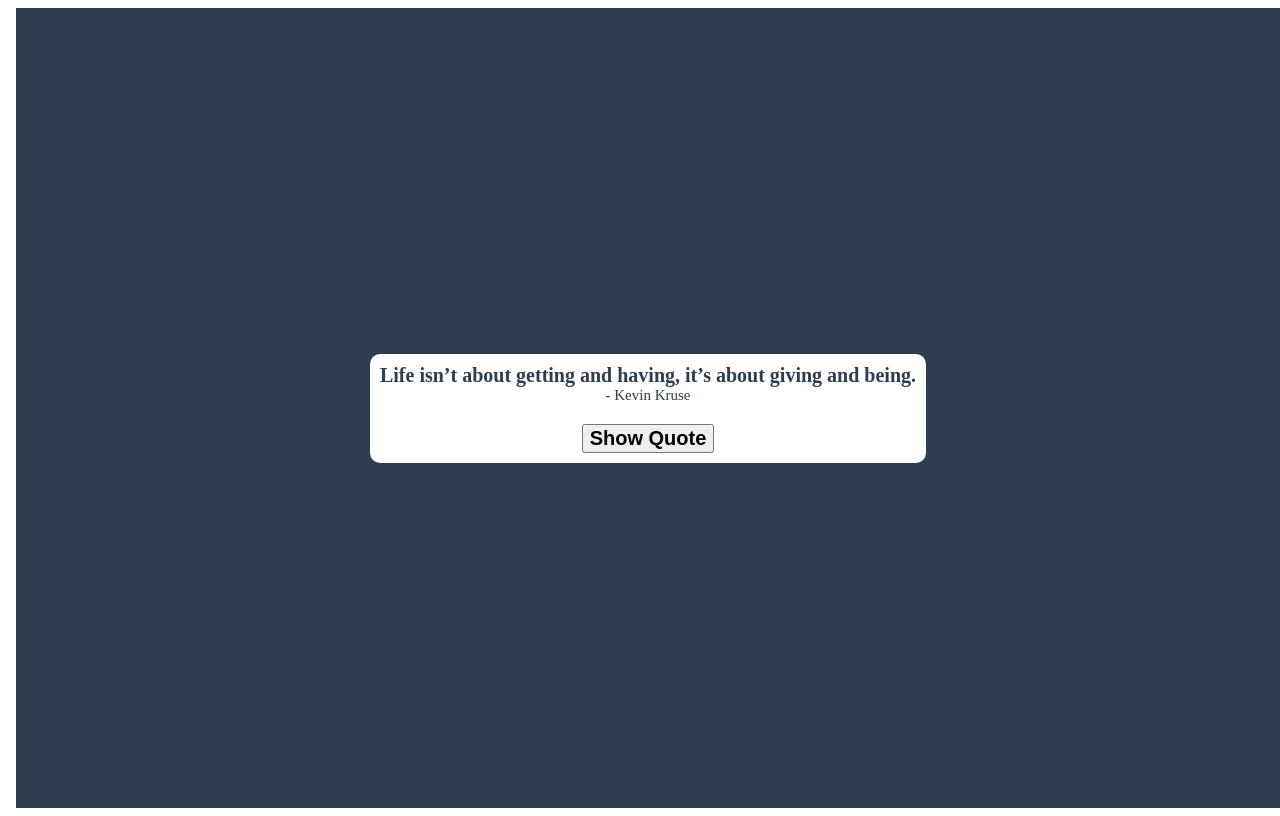
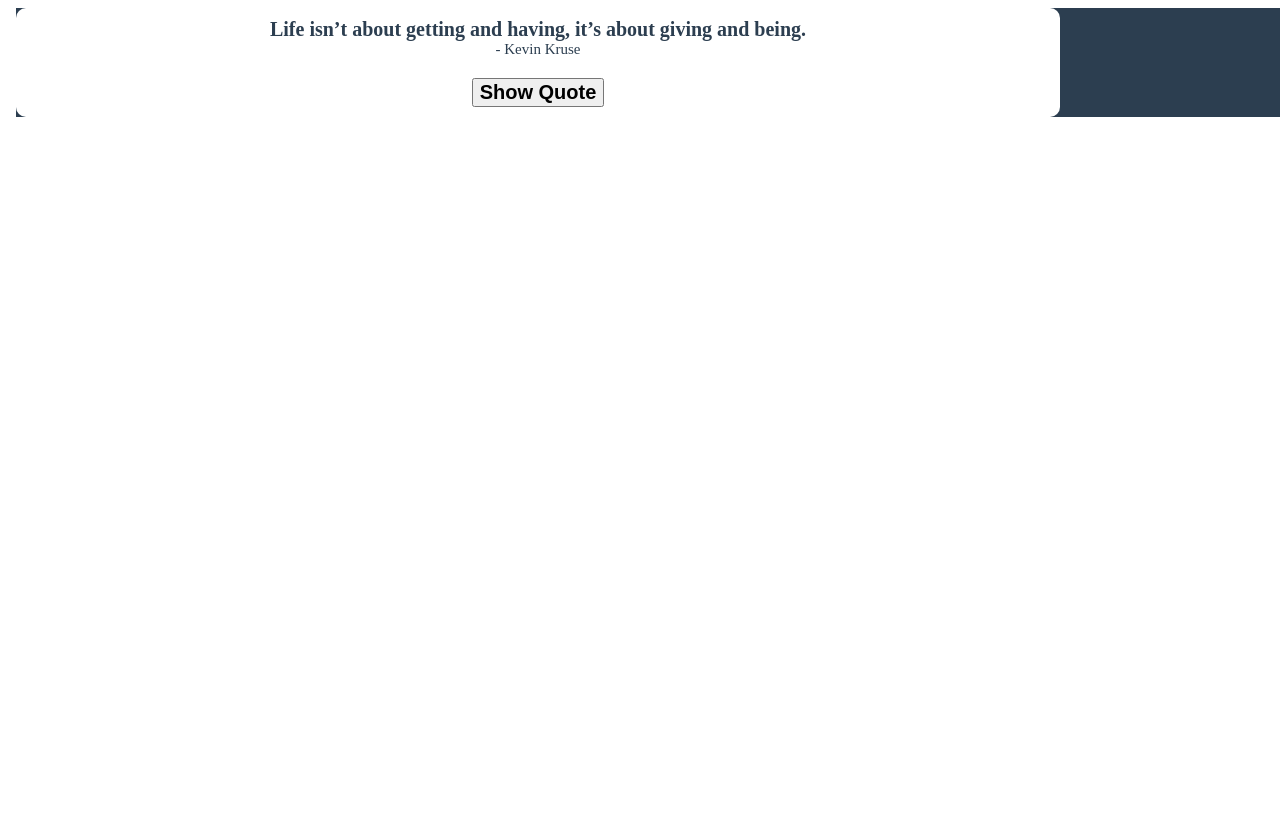
Before and after one commit to Unred-studio/RandomQuoteGenerator, a React (Create React App) app in the folder quote/: page / in a window 1280 px wide. Built offline with nearby package versions, Linux system fonts and the light colour scheme.

Commit message:
Some few random chnages

```diff
--- a/quote/public/index.html
+++ b/quote/public/index.html
@@ -2,12 +2,11 @@
 <html lang="en">
   <head>
     <meta charset="utf-8" />
-    <meta name="viewport" content="width=device-width, initial-scale=1" />
     <title>Random Quote Machine</title>
   </head>
   <body>
     <script src="https://unred-studio.github.io/RandomQuoteGenerator2.0/quote/src/index.js"></script>
     <div id="root"></div>
-    <script src="https://cdn.freecodecamp.org/testable-projects-fcc/v1/bundle.js"></script>
+   <!-- <script src="https://cdn.freecodecamp.org/testable-projects-fcc/v1/bundle.js"></script> -->
   </body>
 </html>
--- a/quote/src/index.js
+++ b/quote/src/index.js
@@ -121,10 +121,7 @@
   const styleBody = {
     backgroundColor: bgcolor,
     width: "100%",
-    height: "100vh",
-    display: "flex",
-    justifyContent: "center",
-    alignItems: "center",
+    height: "100%"
   };
 
   const styleBox = {
```
Also changed, not shown: 1 other file (tests, documents, lock files or other folders).
